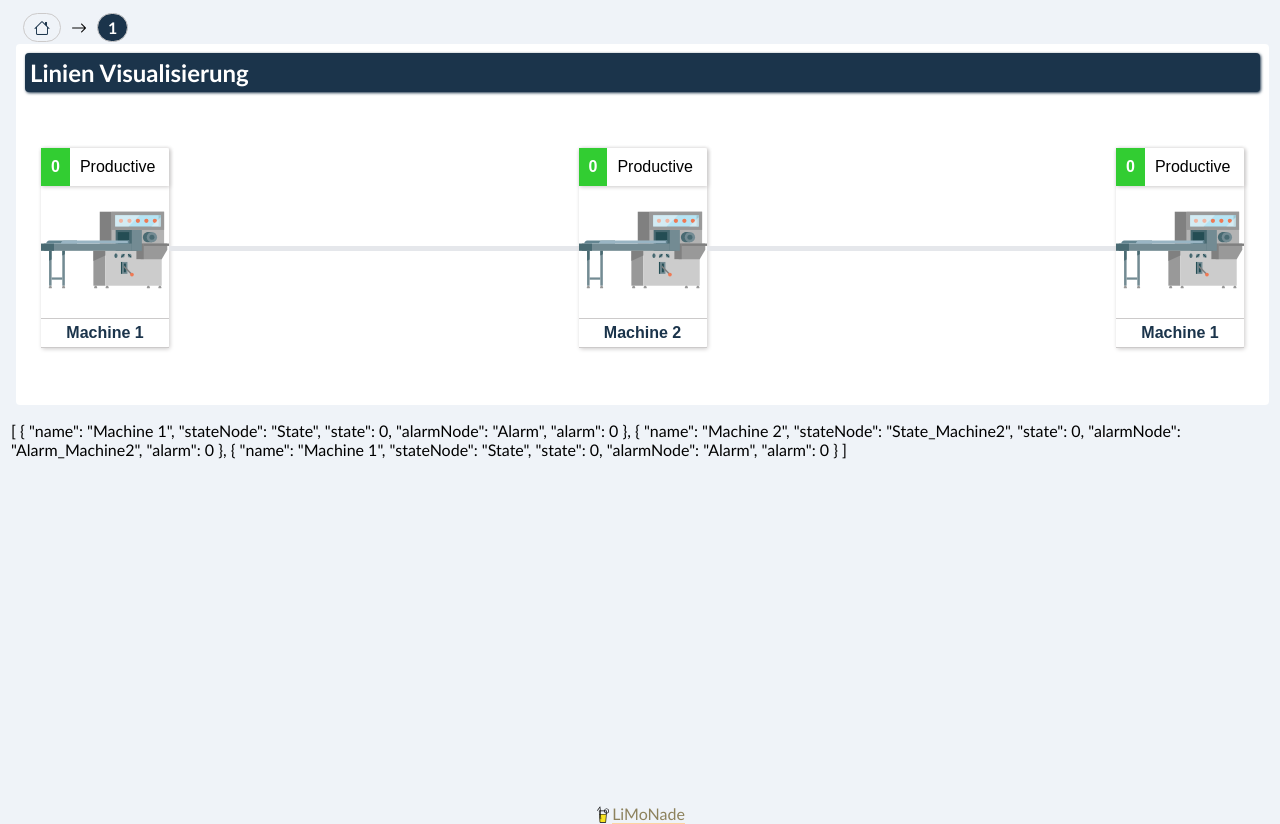
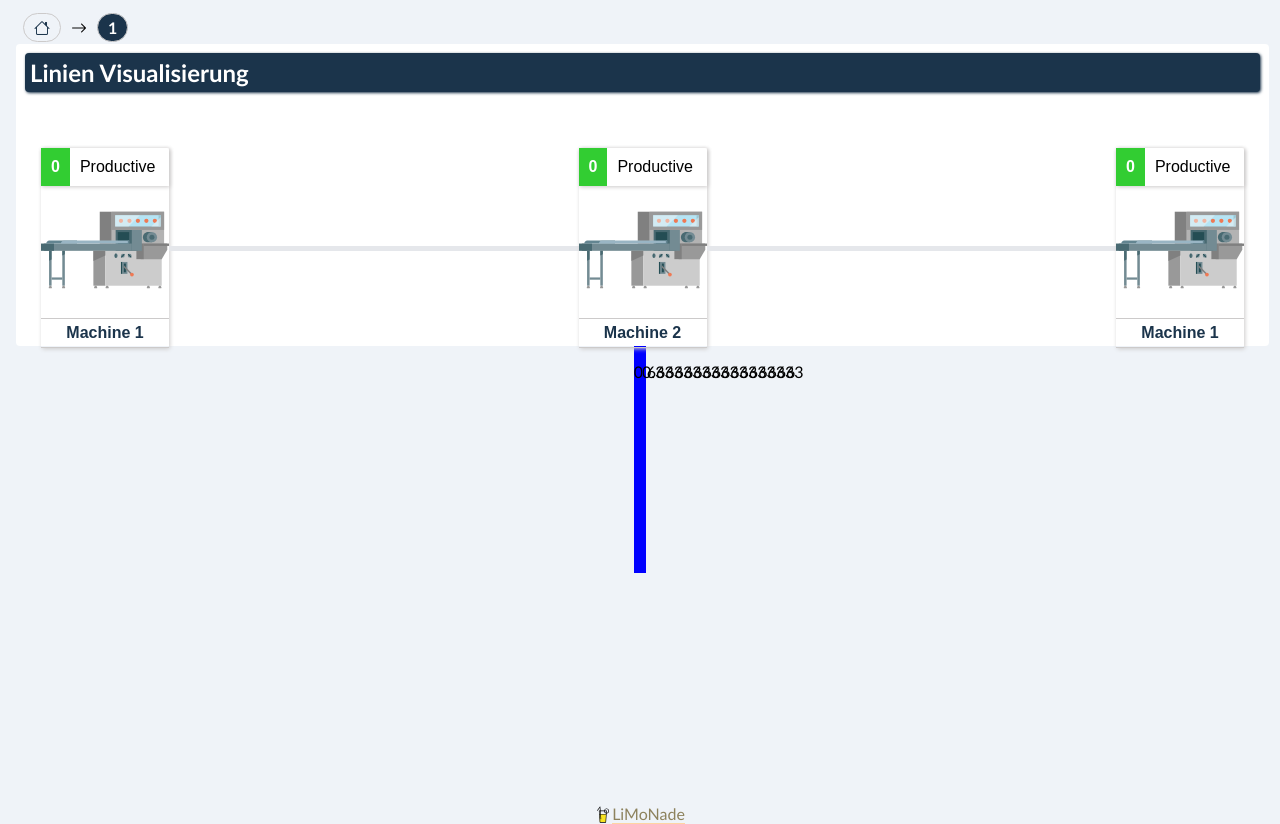
Before and after one commit to doteich/LiMonade, a Vue app in the folder limonade-ui/: page /1 in a window 1280 px wide. Built offline with nearby package versions, Linux system fonts and the light colour scheme; no server answers; a web font is replaced by a local one.

Commit message:
feat: refactor line visu

```diff
--- /dev/null
+++ b/limonade-ui/src/components/line/visu.vue
@@ -0,0 +1,121 @@
+<script setup>
+import { onMounted } from "vue"
+import Timeline from 'primevue/timeline';
+import { useLineDataStore } from "@/stores/line/lineData"
+const store = useLineDataStore()
+</script>
+
+<template>
+    <section class="line-visu">
+        <h2>Linien Visualisierung</h2>
+        <div class="timeline-container">
+            <Timeline :value="store.getMachines" layout="horizontal">
+                <template #marker="slotProps">
+                    <div class="machine-container">
+                        <p class="machine-state"><span class="status-num">{{ slotProps.item.state }}</span><span
+                                class="status-string">Productive</span></p>
+                        <img src="../../assets/packing-machine-svgrepo-com.svg">
+                        <p class="machine-name">{{ slotProps.item.name }}</p>
+                    </div>
+                </template>
+                <template #content="slotProps">
+                    <div class="alarm" v-if="slotProps.item.alarm > 0">
+                        <div class="alarm-num">
+                            <i class="bi bi-exclamation-diamond"></i>
+                            <p>{{ slotProps.item.alarm }}</p>
+                        </div>
+                        <p>NO ALARM</p>
+                    </div>
+                </template>
+            </Timeline>
+        </div>
+    </section>
+</template>
+
+<style>
+.line-visu {
+    display: flex;
+    flex-direction: column;
+    padding: 5px;
+    background: var(--font-color-1);
+    border-radius: 4px;
+    margin: 0 0px 0 5px;
+}
+
+.timeline-container {
+    padding: 20px;
+}
+
+.p-timeline-event-connector {
+    height: 5px !important;
+}
+
+.p-timeline-event-opposite {
+    flex: 0 !important
+}
+
+.machine-container {
+    min-width: 16vmin;
+    border-radius: 2px;
+    padding: 0;
+    box-shadow: 1px 1px 4px 0px var(--border-color-1);
+}
+
+.machine-name {
+    padding: 5px;
+    border-top: 1px solid var(--border-color-1);
+    border-bottom: 1px solid var(--border-color-1);
+    margin: 0;
+    color: var(--theme-color-2);
+    font-weight: bolder;
+    text-align: center;
+
+}
+
+
+.machine-state {
+    box-shadow: 1px 1px 4px 0px var(--border-color-1);
+    margin: 0;
+    display: flex;
+
+}
+
+.machine-state>span {
+    padding: 10px;
+}
+
+.status-num {
+    font-weight: bold;
+    background: limegreen;
+    text-align: center;
+    color: var(--font-color-1);
+}
+
+.alarm {
+    display: flex;
+    box-shadow: 1px 1px 4px 0px var(--border-color-1);
+    width: 16vmin;
+}
+
+.alarm >p{
+    padding: 2px
+}
+
+.alarm-num{
+    background: crimson;
+    color:white;
+    padding: 5px 10px;
+    display: flex;
+    flex-direction: column;
+    align-items: center;
+    font-weight: bold;
+}
+
+.alarm-num >p{
+    margin: 0;
+}
+.alarm-num >i {
+    font-size: 20px;
+}
+
+</style>
--- a/limonade-ui/src/stores/line/lineData.js
+++ b/limonade-ui/src/stores/line/lineData.js
@@ -94,6 +94,16 @@ export const useLineDataStore = defineStore("lineData", {
                 }
             }
             return machines
+        },
+        getMachineAreas(state) {
+            let arr = []
+            for (let group of state.lineDefinition) {
+                arr.push(group.machines.length)
+            }
+            let sum = arr.reduce((a, c) => a + c, 0)
+            let ratArr = []
+            arr.forEach(num => ratArr.push(num / sum))
+            return ratArr
         }
     },
     actions: {
--- a/limonade-ui/src/views/lineView.vue
+++ b/limonade-ui/src/views/lineView.vue
@@ -2,6 +2,8 @@
 import { onMounted } from "vue"
 import Timeline from 'primevue/timeline';
 import { useLineDataStore } from "@/stores/line/lineData"
+import lineVisu from "../components/line/visu.vue"
+
 const store = useLineDataStore()
 
 onMounted(()=>{
@@ -10,32 +12,16 @@ onMounted(()=>{
 
 </script>
 
-<template>
-    <section class="line-visu">
-        <h2>Linien Visualisierung</h2>
-        <div class="timeline-container">
-            <Timeline :value="store.getMachines" layout="horizontal">
-                <template #marker="slotProps">
-                    <div class="machine-container">
-                        <p class="machine-state"><span class="status-num">{{ slotProps.item.state }}</span><span
-                                class="status-string">Productive</span></p>
-                        <img src="../assets/packing-machine-svgrepo-com.svg">
-                        <p class="machine-name">{{ slotProps.item.name }}</p>
-                    </div>
-                </template>
-                <template #content="slotProps">
-                    <div class="alarm" v-if="slotProps.item.alarm > 0">
-                        <div class="alarm-num">
-                            <i class="bi bi-exclamation-diamond"></i>
-                            <p>{{ slotProps.item.alarm }}</p>
-                        </div>
-                        <p>NO ALARM</p>
-                    </div>
-                </template>
-            </Timeline>
-        </div>
+<template >
+<div class="line-view">
+   <lineVisu class=".line-visu"></lineVisu>
+   <section class="line-dynamic">
+    <div v-for="area in store.getMachineAreas" :key="area" :style="{ width: area + '%', background:'blue'}">
+        <p>{{ area }}</p>
+    </div>
+
     </section>
-    <p>{{ store.getMachines }}</p>
+</div>
 </template>
 
 <style>
@@ -44,94 +30,22 @@ onMounted(()=>{
     height: 94.5vh;
     min-width: 100%;
     grid-template-areas:
-        "line line line"
-        "custom custom custom";
-    grid-template-rows: 60% 40%;
-    grid-template-columns: 25% 50% 25%;
-}
-
-.line-visu {
-    display: flex;
-    flex-direction: column;
-    padding: 5px;
-    background: var(--font-color-1);
-    border-radius: 4px;
-    margin: 0 0px 0 5px;
-}
-
-.timeline-container {
-    padding: 20px;
-}
-
-.p-timeline-event-connector {
-    height: 5px !important;
-}
-
-.p-timeline-event-opposite {
-    flex: 0 !important
-}
-
-.machine-container {
-    min-width: 16vmin;
-    border-radius: 2px;
-    padding: 0;
-    box-shadow: 1px 1px 4px 0px var(--border-color-1);
-}
-
-.machine-name {
-    padding: 5px;
-    border-top: 1px solid var(--border-color-1);
-    border-bottom: 1px solid var(--border-color-1);
-    margin: 0;
-    color: var(--theme-color-2);
-    font-weight: bolder;
-    text-align: center;
-
+        "line"
+        "dynamic"
+        "static";
+    grid-template-rows: 40% 30% 30%;
 }
 
 
-.machine-state {
-    box-shadow: 1px 1px 4px 0px var(--border-color-1);
-    margin: 0;
-    display: flex;
-
+.line-view > .line-visu{
+    grid-area: line;
 }
 
-.machine-state>span {
-    padding: 10px;
+.line-view > .line-dynamic{
+    grid-area: dynamic;
+    display: flex;
+    align-content: center;
+    justify-content: center;
 }
 
-.status-num {
-    font-weight: bold;
-    background: limegreen;
-    text-align: center;
-    color: var(--font-color-1);
-}
-
-.alarm {
-    display: flex;
-    box-shadow: 1px 1px 4px 0px var(--border-color-1);
-    width: 16vmin;
-}
-
-.alarm >p{
-    padding: 2px
-}
-
-.alarm-num{
-    background: crimson;
-    color:white;
-    padding: 5px 10px;
-    display: flex;
-    flex-direction: column;
-    align-items: center;
-    font-weight: bold;
-}
-
-.alarm-num >p{
-    margin: 0;
-}
-.alarm-num >i {
-    font-size: 20px;
-}
 </style>
```
